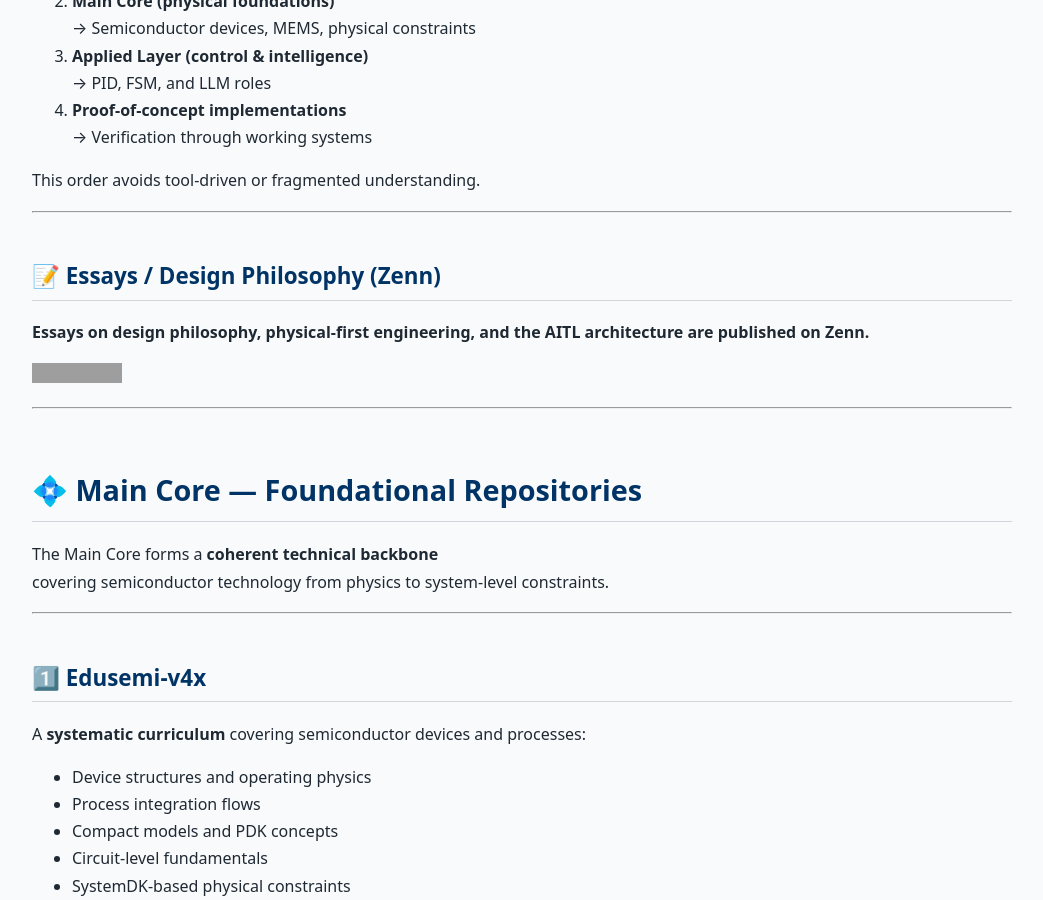
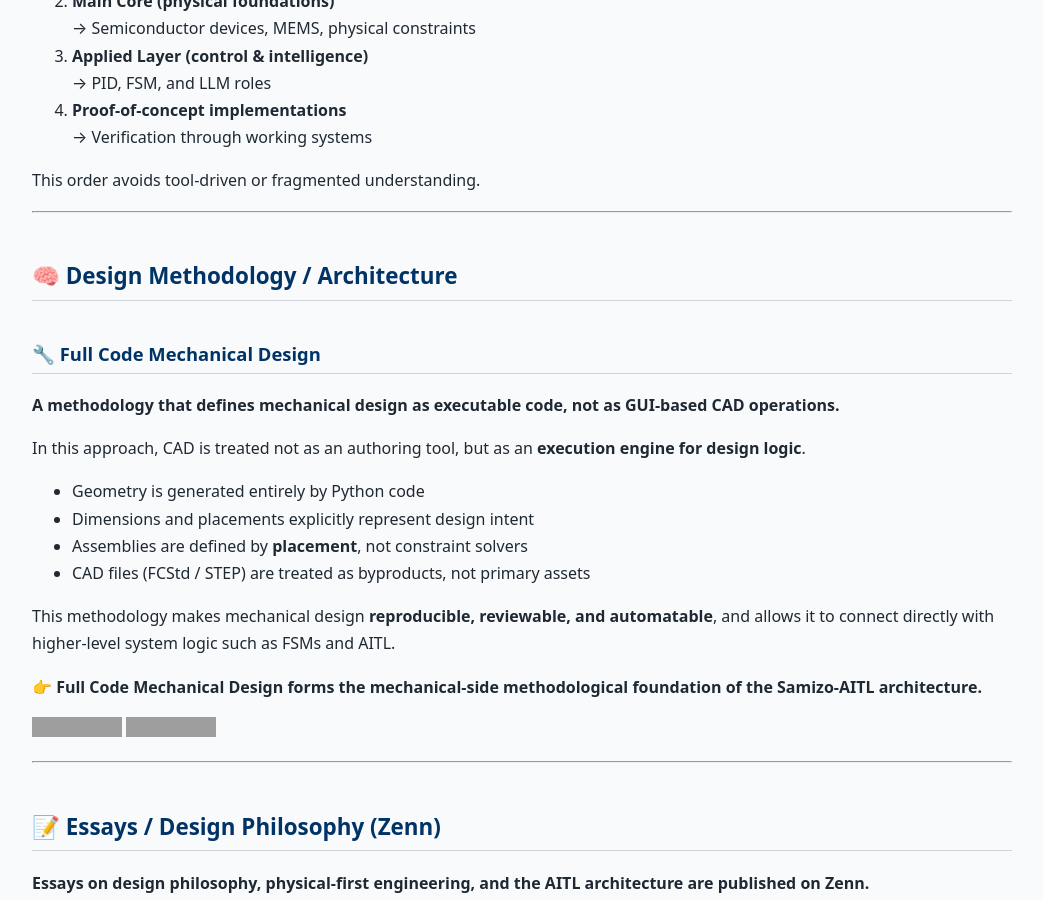
Before and after one commit to Samizo-AITL/Samizo-AITL.github.io, a Jekyll site: the page built from portal/en/index.md, in a window 1280 px wide and 900 px high, scrolled down 4626 px. Shown: the whole window, without its empty margins (118-1161 px from the left). Built offline with Jekyll 4.4.1, drawn with Linux system fonts in a browser that asks for light colours; grey boxes are pictures that could not be loaded.

Commit message:
Update index.md

```diff
--- a/portal/en/index.md
+++ b/portal/en/index.md
@@ -148,6 +148,33 @@
    → Verification through working systems
 
 This order avoids tool-driven or fragmented understanding.
+
+---
+
+## 🧠 Design Methodology / Architecture
+
+### 🔧 Full Code Mechanical Design
+
+**A methodology that defines mechanical design as executable code,
+not as GUI-based CAD operations.**
+
+In this approach, CAD is treated not as an authoring tool,
+but as an **execution engine for design logic**.
+
+- Geometry is generated entirely by Python code
+- Dimensions and placements explicitly represent design intent
+- Assemblies are defined by **placement**, not constraint solvers
+- CAD files (FCStd / STEP) are treated as byproducts, not primary assets
+
+This methodology makes mechanical design
+**reproducible, reviewable, and automatable**, and allows it to connect
+directly with higher-level system logic such as FSMs and AITL.
+
+👉 **Full Code Mechanical Design forms the mechanical-side
+methodological foundation of the Samizo-AITL architecture.**
+
+[![Project Page](https://img.shields.io/badge/View-Full%20Code%20Mechanical%20Design-brightgreen?logo=github)](https://samizo-aitl.github.io/full-code-mechanical-design/)
+[![Repo](https://img.shields.io/badge/Repo-GitHub-blue?logo=github)](https://github.com/Samizo-AITL/full-code-mechanical-design)
 
 ---
 
```
